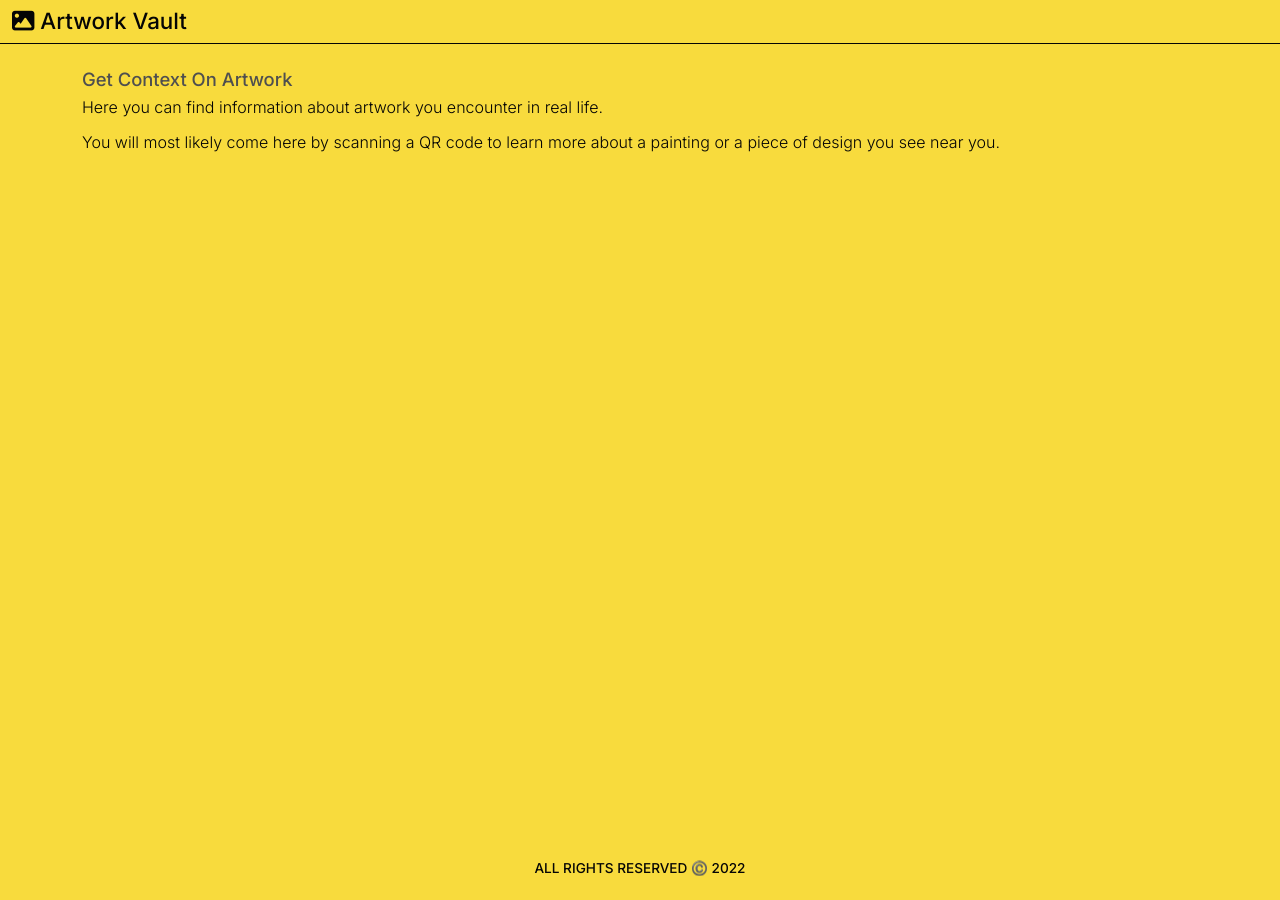
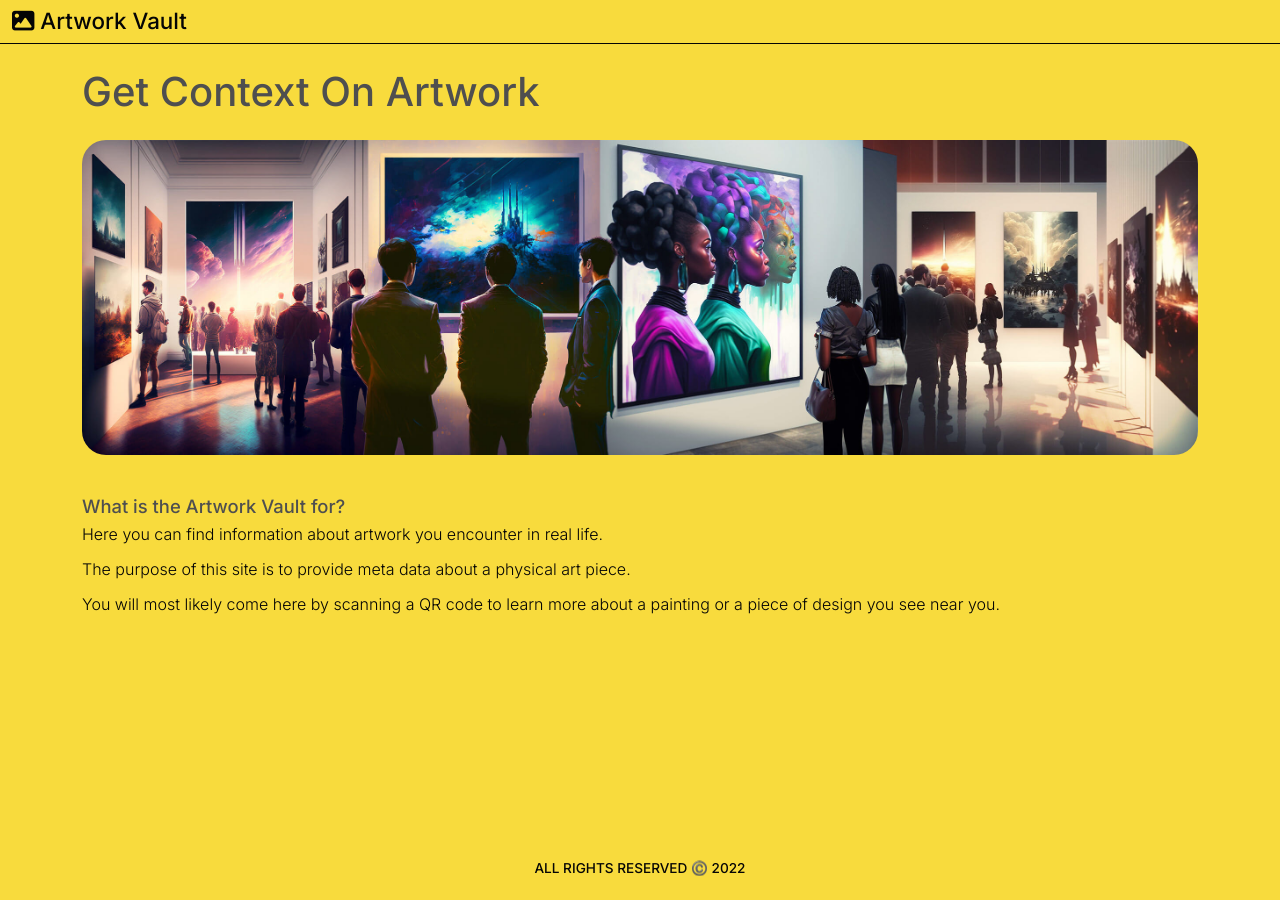
Before and after one commit to vmyazin/artwork-vault, a Jekyll site: the page built from index.markdown, in a window 1280 px wide. Built offline with Jekyll 4.4.1, drawn with Linux system fonts in a browser that asks for light colours; nearby versions of some CDN libraries.

Commit message:
Update home page with an image

```diff
--- a/_layouts/initial.html
+++ b/_layouts/initial.html
@@ -7,7 +7,7 @@ layout: default
     <div class="row">
       <div class="col">
         {%- if page.title -%}
-        <h2 class="page-heading">{{ page.title }}</h2>
+        <h2 class="page-heading fs-1 mb-4">{{ page.title }}</h2>
         {%- endif -%}
 
         {{ content }}
--- a/index.markdown
+++ b/index.markdown
@@ -5,6 +5,12 @@ title: Get Context On Artwork
 layout: initial
 ---
 
+<img src="/assets/images/gallery-strip-collage.jpg" class="img-fluid av-rounded mb-4" alt="Gallery Illustration">
+
+## What is the Artwork Vault for?
+
 Here you can find information about artwork you encounter in real life.
 
+The purpose of this site is to provide meta data about a physical art piece.
+
 You will most likely come here by scanning a QR code to learn more about a painting or a piece of design you see near you.
```
Also changed, not shown: assets/images/gallery-strip-collage.jpg (added).
